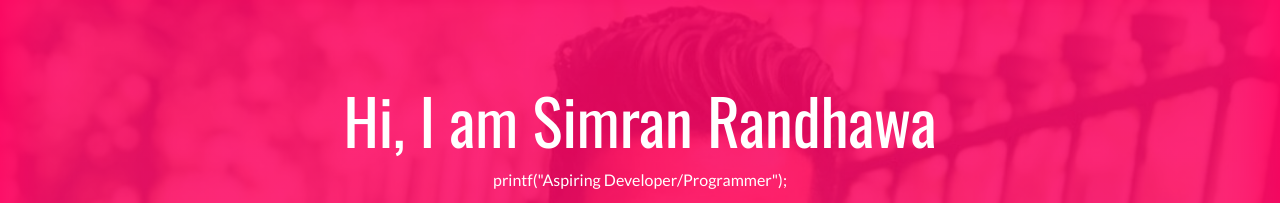
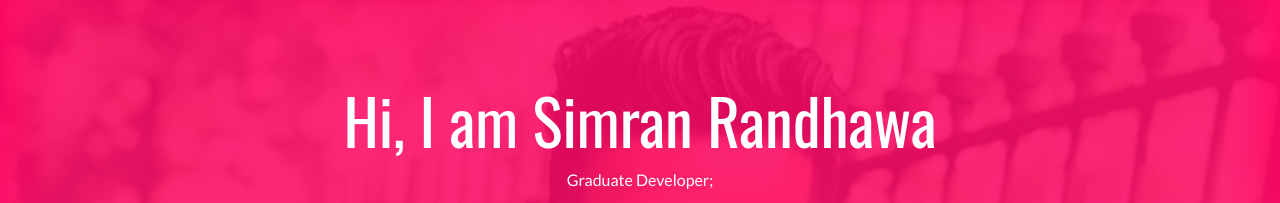
Before and after one commit to simar121/My-CV-Website, a plain HTML site: page index.html in a window 1280 px wide. Shown: the top 203 px of the page. Drawn offline with nearby package versions, Linux system fonts and the light colour scheme.

Commit message:
Update index.html

```diff
--- a/index.html
+++ b/index.html
@@ -24,7 +24,7 @@
   <header class="white-text-container section-container">
       <div class="text-center">
         <h1>Hi, I am Simran Randhawa</h1>
-        <p>printf("Aspiring Developer/Programmer");</p>
+        <p>Graduate Developer;</p>
 
              <a class="fa-icon fa-icon-2x" href="https://www.facebook.com/simurandhawa786" title="">
               <i class="fa fa-facebook"></i>
@@ -178,7 +178,9 @@
 
 
             <!-- Wrapper for slides -->
-            <div class="carousel-inner" role="listbox">
+
+              <!--
+               <div class="carousel-inner" role="listbox">
               <div class="item active">
                 <img src="./assets/images/carrington.jpg" class="img-responsive" alt="...">
                 <div class="carousel-caption">
@@ -213,7 +215,7 @@
           </div>
           </div>
         </div>
-
+        -->
         <div class="card">
           <div class="card-block">
             <h2>Social Network</h2>
```
